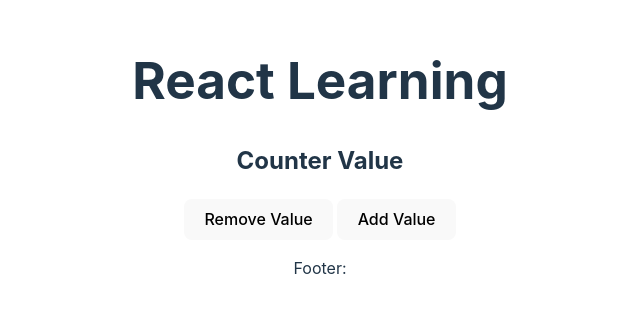
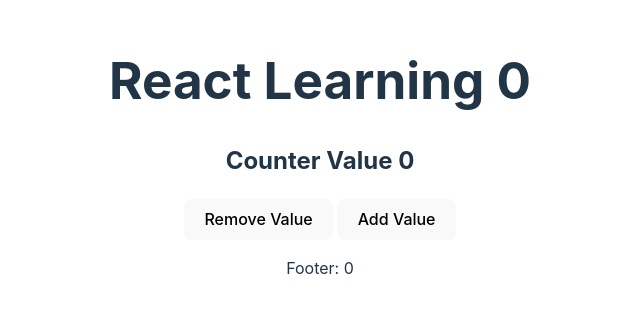
Before and after one commit to SamarthKhandave2001/MERN_stack-, a React (Vite) app in the folder React/02counter/: page / in a window 1280 px wide. Shown: the part 243-556 px from the top of the page, without its empty margins (320-960 px from the left). Built offline with nearby package versions, Linux system fonts and the light colour scheme.

Commit message:
Add counter complete

```diff
--- a/React/02counter/src/App.jsx
+++ b/React/02counter/src/App.jsx
@@ -4,7 +4,7 @@
 import './App.css'
 
 function App() {
-  const [counter, setCounter] = useState()
+  const [counter, setCounter] = useState(0)
 //let counter = 15
 const addValue = () => {
   setCounter(counter + 1)
```
